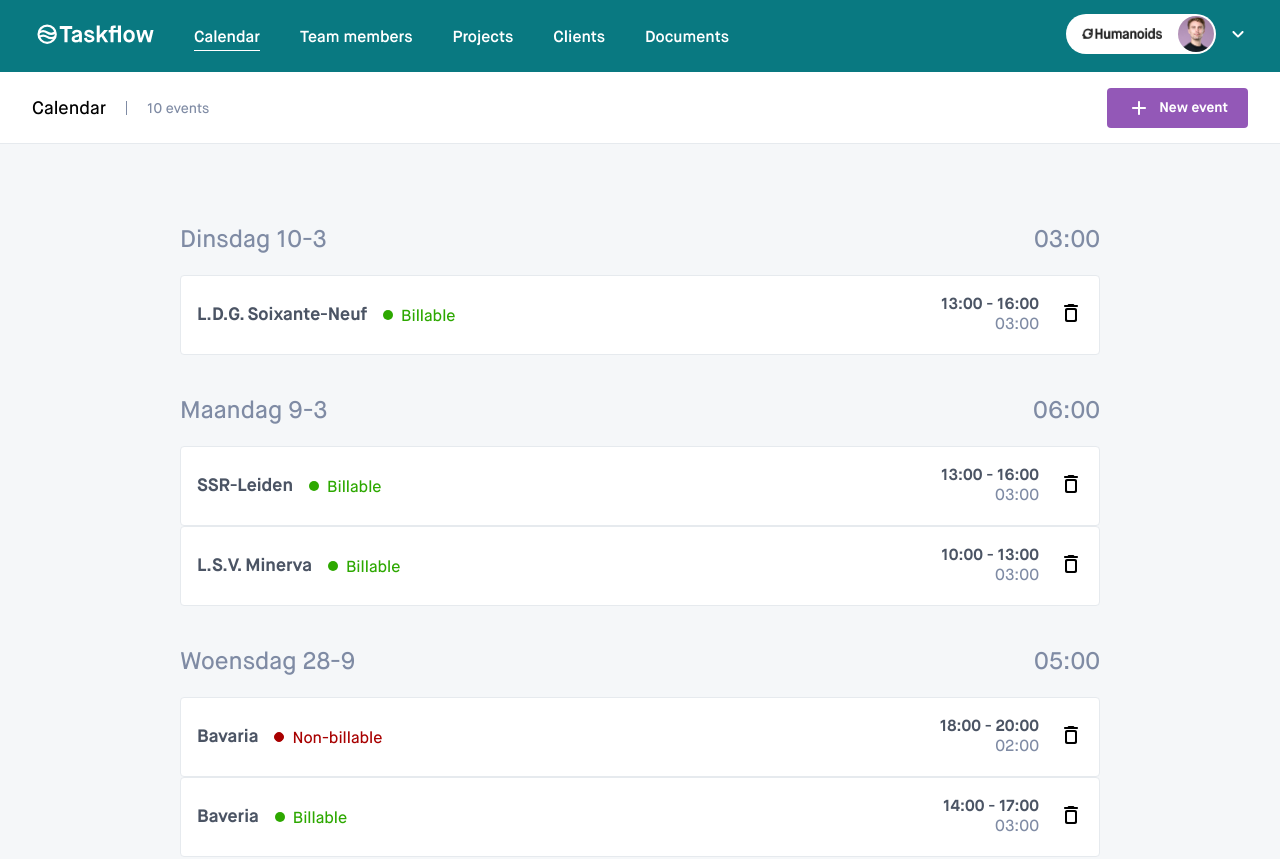
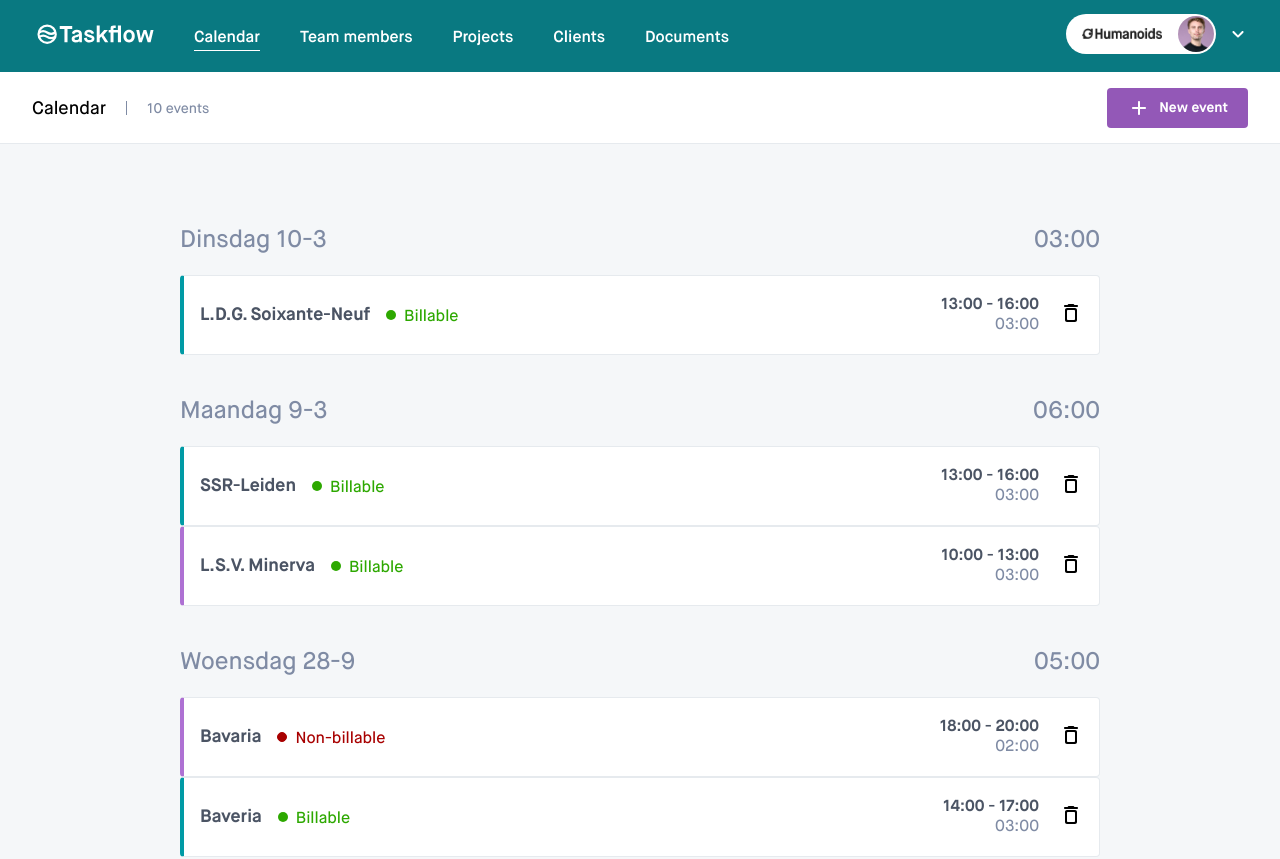
Before and after one commit to humanoidsbv/taskflow-jasper, a Next.js app: page / in a window 1280 px wide. Shown: the top 859 px of the page. Built offline with nearby package versions, Linux system fonts and the light colour scheme.

Commit message:
Implemented responsive mobile design

```diff
--- a/fixtures/timeEntries.ts
+++ b/fixtures/timeEntries.ts
@@ -1,72 +1,82 @@
 export const timeEntries = [
   {
     id: 1,
-        client: 'Heineken',
-        startTimestamp: '2022-09-23T16:00:00.000Z',
-        stopTimestamp: '2022-09-23T18:00:00.000Z',
-        billable: true
+    client: "Heineken",
+    startTimestamp: "2022-09-23T16:00:00.000Z",
+    stopTimestamp: "2022-09-23T18:00:00.000Z",
+    billable: true,
+    department: "development",
   },
   {
     id: 2,
-        client: 'Port of Rotterdam',
-        startTimestamp: '2022-09-24T16:00:00.000Z',
-        stopTimestamp: '2022-09-24T18:00:00.000Z',
-        billable: false
+    client: "Port of Rotterdam",
+    startTimestamp: "2022-09-24T16:00:00.000Z",
+    stopTimestamp: "2022-09-24T18:00:00.000Z",
+    billable: false,
+    department: "design",
   },
   {
     id: 3,
-        client: 'Jupiler',
-        startTimestamp: '2022-09-25T16:00:00.000Z',
-        stopTimestamp: '2022-09-25T17:30:00.000Z',
-        billable: true
+    client: "Jupiler",
+    startTimestamp: "2022-09-25T16:00:00.000Z",
+    stopTimestamp: "2022-09-25T17:30:00.000Z",
+    billable: true,
+    department: "development",
   },
   {
     id: 4,
-        client: 'Grolsch',
-        startTimestamp: '2022-09-26T16:00:00.000Z',
-        stopTimestamp: '2022-09-26T18:00:00.000Z',
-        billable: false
+    client: "Grolsch",
+    startTimestamp: "2022-09-26T16:00:00.000Z",
+    stopTimestamp: "2022-09-26T18:00:00.000Z",
+    billable: false,
+    department: "development",
   },
   {
     id: 5,
-        client: 'Hertog Jan',
-        startTimestamp: '2022-09-27T16:00:00.000Z',
-        stopTimestamp: '2022-09-27T18:00:00.000Z',
-        billable: true
+    client: "Hertog Jan",
+    startTimestamp: "2022-09-27T16:00:00.000Z",
+    stopTimestamp: "2022-09-27T18:00:00.000Z",
+    billable: true,
+    department: "development",
   },
   {
     id: 6,
-        client: 'Bavaria',
-        startTimestamp: '2022-09-28T16:00:00.000Z',
-        stopTimestamp: '2022-09-28T18:00:00.000Z',
-        billable: false
+    client: "Bavaria",
+    startTimestamp: "2022-09-28T16:00:00.000Z",
+    stopTimestamp: "2022-09-28T18:00:00.000Z",
+    billable: false,
+    department: "design",
   },
   {
     id: 7,
-        client: 'L.S.V. Minerva',
-        startTimestamp: '2026-03-09T09:00:00.000Z',
-        stopTimestamp: '2026-03-09T12:00:00.000Z',
-        billable: true
+    client: "L.S.V. Minerva",
+    startTimestamp: "2026-03-09T09:00:00.000Z",
+    stopTimestamp: "2026-03-09T12:00:00.000Z",
+    billable: true,
+    department: "design",
   },
   {
     id: 9,
-        client: 'Baveria',
-        startTimestamp: '2022-09-28T12:00:00.000Z',
-        stopTimestamp: '2022-09-28T15:00:00.000Z',
-        billable: true
+    client: "Baveria",
+    startTimestamp: "2022-09-28T12:00:00.000Z",
+    stopTimestamp: "2022-09-28T15:00:00.000Z",
+    billable: true,
+    department: "development",
   },
   {
     id: 10,
-        client: 'SSR-Leiden',
-        startTimestamp: '2026-03-09T12:00:00.000Z',
-        stopTimestamp: '2026-03-09T15:00:00.000Z',
-        billable: true
+    client: "SSR-Leiden",
+    startTimestamp: "2026-03-09T12:00:00.000Z",
+    stopTimestamp: "2026-03-09T15:00:00.000Z",
+    billable: true,
+    department: "development",
   },
   {
     id: 11,
-        client: 'L.D.G. Soixante-Neuf',
-        startTimestamp: '2026-03-10T12:00:00.000Z',
-        stopTimestamp: '2026-03-10T15:00:00.000Z',
-        billable: true
+    client: "L.D.G. Soixante-Neuf",
+    startTimestamp: "2026-03-10T12:00:00.000Z",
+    stopTimestamp: "2026-03-10T15:00:00.000Z",
+    billable: true,
+    department: "development",
   },
 ];
--- a/src/app/globals.css
+++ b/src/app/globals.css
@@ -23,8 +23,11 @@
   --purple-1: #9358b7;
   --purple-2: #3a005d;
   --purple-3: #170025;
+  --purple-4: #ae71d3;
   --red-1: #a80000;
   --subheader-height: 72px;
+  --subheader-height-mobile: 120px;
+  --torqoise-1: #009aa5;
   --white: #fff;
 }
 
--- a/src/components/container/Container.module.css
+++ b/src/components/container/Container.module.css
@@ -1,4 +1,12 @@
 .container {
-  padding: calc(var(--header-height) + var(--subheader-height) + 40px) 180px 0;
+  padding: calc(var(--header-height) + var(--subheader-height-mobile) + 20px)
+    10px 40px;
   background: var(--gray-4);
 }
+
+@media (min-width: 1160px) {
+  .container {
+    padding: calc(var(--header-height) + var(--subheader-height) + 40px) 180px
+      40px;
+  }
+}
--- a/src/components/time-entries/TimeEntries.tsx
+++ b/src/components/time-entries/TimeEntries.tsx
@@ -64,11 +64,13 @@ const formatData = ({
   billable,
   startTimestamp,
   stopTimestamp,
+  department,
 }: TimeEntriesType[number]): {
   client: string;
   billable: boolean;
   timeInterval: string;
   totalTime: string;
+  department: string;
 } => {
   const startDate = new Date(startTimestamp);
   const stopDate = new Date(stopTimestamp);
@@ -83,6 +85,7 @@ const formatData = ({
     billable,
     timeInterval,
     totalTime,
+    department,
   };
 };
 
--- a/src/components/time-entry/TimeEntry.module.css
+++ b/src/components/time-entry/TimeEntry.module.css
@@ -7,26 +7,31 @@
   border: 1px solid var(--gray-3);
   border-radius: 4px;
   padding: 0 16px;
+  position: relative;
+  border-left: 4px solid var(--gray-1);
 }
 
-.timeEntryTitle {
-  display: flex;
-  gap: 8px;
-  align-items: center;
+.development {
+  border-left: 4px solid var(--torqoise-1);
 }
 
-.billableArea {
-  padding: 0 8px;
-  display: flex;
-  align-items: center;
-  gap: 8px;
-  font-size: 16px;
+.design {
+  border-left: 4px solid var(--purple-4);
 }
 
 .client {
   color: var(--gray-1);
   font-weight: 700;
   font-size: 18px;
+  line-height: 28px;
+}
+
+.billableArea {
+  padding: 8px;
+  display: flex;
+  align-items: center;
+  gap: 8px;
+  font-size: 16px;
 }
 
 .billable {
@@ -35,6 +40,20 @@
 
 .nonBillable {
   color: var(--red-1);
+}
+
+.timeEntryTitle {
+  display: flex;
+  flex-direction: column;
+}
+
+.timeInterval {
+  color: var(--gray-1);
+  font-weight: 700;
+}
+
+.totalTime {
+  color: var(--gray-2);
 }
 
 .timeContainer {
@@ -50,11 +69,14 @@
   flex-direction: column;
 }
 
-.timeInterval {
-  color: var(--gray-1);
-  font-weight: 700;
+@media (min-width: 1160px) {
+  .timeEntryTitle {
+    display: flex;
+    gap: 8px;
+    align-items: center;
+  }
+
+  .timeEntryTitle {
+    flex-direction: row;
+  }
 }
-
-.totalTime {
-  color: var(--gray-2);
-}
--- a/src/components/time-entry/TimeEntry.tsx
+++ b/src/components/time-entry/TimeEntry.tsx
@@ -14,12 +14,13 @@ interface TimeEntryProps {
     billable: boolean;
     timeInterval: string;
     totalTime: string;
+    department: string;
   };
 }
 
 export const TimeEntry = ({ data }: TimeEntryProps) => {
   return (
-    <li className={styles.timeEntry}>
+    <li className={`${styles.timeEntry} ${styles[`${data.department}`]}`}>
       <div className={styles.timeEntryTitle}>
         <h3 className={styles.client}>{data.client}</h3>
         <div className={styles.billableArea}>
```
Also changed, not shown: types/dataTypes.ts (+7 -6 lines). Lines whose indentation alone changed are shown as unchanged.
